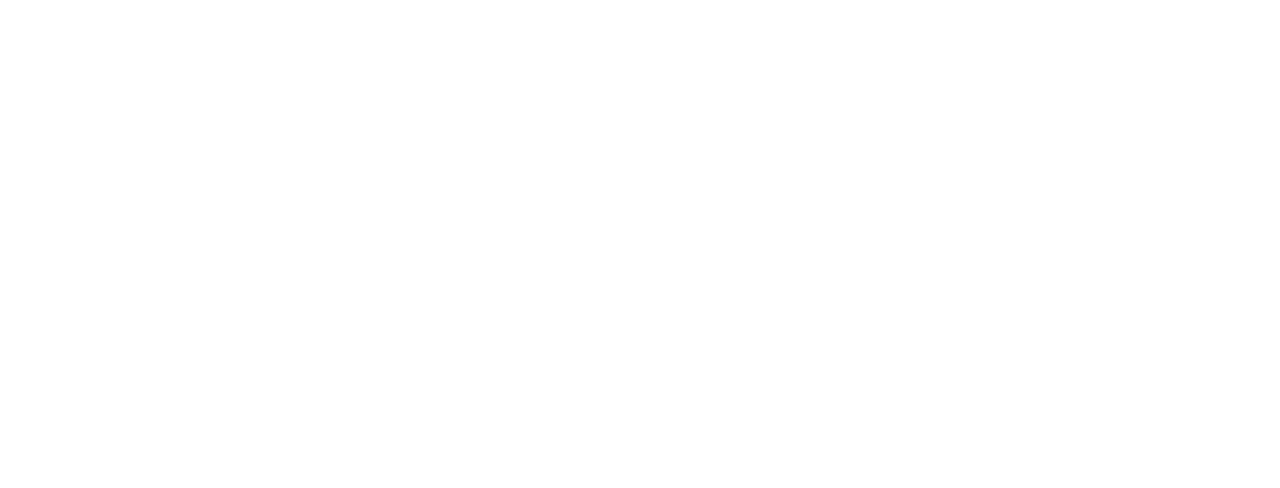
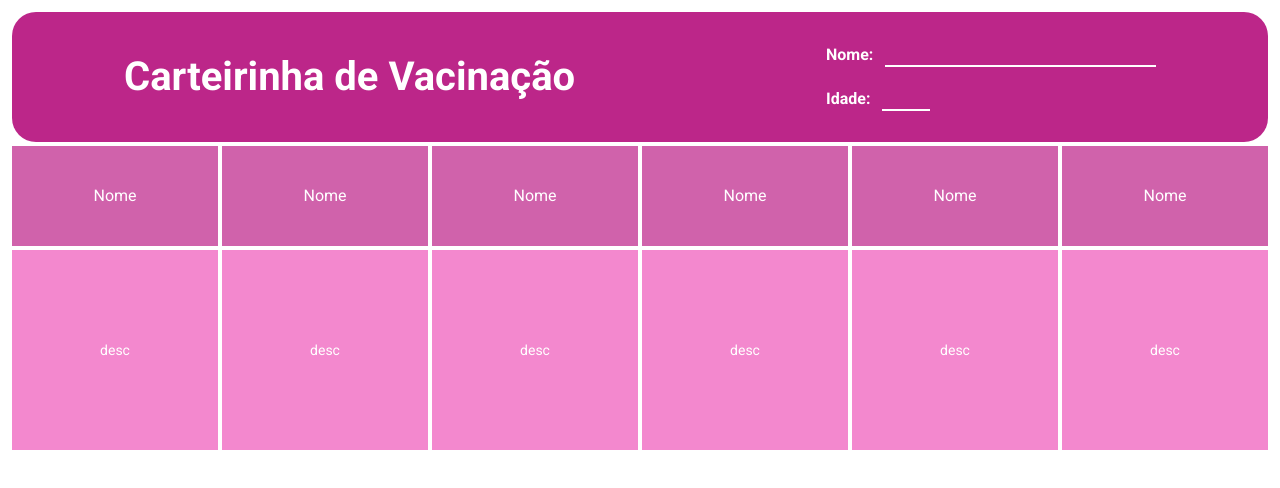
Before and after one commit to victormrtns/frontend-site-UNL, a React (Vite) app: page /carteirinhavacina in a window 1280 px wide. Before the commit this address had no page. Shown: the top 488 px of the page. Built offline with nearby package versions, Linux system fonts and the light colour scheme.

Commit message:
[feat] - Add new carteirinha component with Header, vacina title and vacina description design only

```diff
--- /dev/null
+++ b/src/pages/CarteirinhaVacinaPDF.jsx
@@ -0,0 +1,77 @@
+function CarteirinhaHeader() {
+    const name = localStorage.getItem('name')
+    const age = localStorage.getItem('age')
+
+    return (
+        <div className="bg-carteiraHeader w-full h-[130px] rounded-3xl flex items-center justify-between px-28">
+            <h1 className="text-white text-[40px] font-bold">Carteirinha de Vacinação</h1>
+
+            <div className="flex flex-col text-white font-bold w-[330px] gap-y-5">
+                <h3 className="flex gap-x-3 w-full">
+                    Nome:
+                    <span className="relative w-full h-5">
+                        {name}
+                        <div className="h-[2px] w-full bg-white absolute right-0 -bottom-1"></div>
+                    </span>
+                </h3>
+
+                <h3 className="flex gap-x-3 w-full justify-center">
+                    <h2>Idade:</h2>
+                    <span className="relative w-full h-5">
+                        {age}
+                        <div className="h-[2px] w-12 bg-white absolute left-0 -bottom-1"></div>
+                    </span>
+                </h3>
+            </div>
+        </div>
+    )
+}
+
+function VacinaTitle() {
+    return (
+        <div className="bg-carteiraVacinaName flex-1 h-[100px] text-white flex justify-center items-center">
+            Nome
+        </div>
+    )
+}
+
+function VacinaDescription() {
+    return (
+        <div className="bg-carteiraVacinaDesc flex-1 h-[200px] text-[14px] text-white flex justify-center items-center">
+            desc
+        </div>
+    )
+}
+
+function VacinaLotes() {
+    return (
+        <div className=""></div>
+    )
+}
+
+const CarteirinhaVacinaPDF = () => {
+    return (
+        <div className="w-screen h-screen overflow-y-hidden p-3 flex flex-col gap-1">
+            <CarteirinhaHeader />
+            <div className="flex w-full gap-1">
+                <VacinaTitle />
+                <VacinaTitle />
+                <VacinaTitle />
+                <VacinaTitle />
+                <VacinaTitle />
+                <VacinaTitle />
+            </div>
+
+            <div className="flex w-full gap-1">
+                <VacinaDescription />
+                <VacinaDescription />
+                <VacinaDescription />
+                <VacinaDescription />
+                <VacinaDescription />
+                <VacinaDescription />
+            </div>
+        </div>
+    );
+}
+
+export default CarteirinhaVacinaPDF;
--- a/src/routes.jsx
+++ b/src/routes.jsx
@@ -3,6 +3,7 @@
 import Home from "./pages/Home";
 import VisualizacaoCartaoDeVacina from "./pages/VisualizacaoCartaoDeVacina";
 import { ToastContainer } from "react-toastify";
+import CarteirinhaVacinaPDF from "./pages/CarteirinhaVacinaPDF";
 export default function AppRoutes(){
   return (
   <BrowserRouter>
@@ -11,6 +12,7 @@
       <Route path="/" Component={Home} />
       <Route path="/forms" Component={Forms} />
       <Route path="/cartaodevacina" Component={VisualizacaoCartaoDeVacina} />
+      <Route path="/carteirinhavacina" Component={CarteirinhaVacinaPDF} />
     </Routes>
   </BrowserRouter>
   )
--- a/tailwind.config.js
+++ b/tailwind.config.js
@@ -10,7 +10,10 @@
         mainPink: '#F086CC',
         white: 'white',
         black: 'black',
-        transparent: 'transparent'
+        transparent: 'transparent',
+        carteiraHeader: '#BC2689',
+        carteiraVacinaName: '#D062AB',
+        carteiraVacinaDesc: '#F388CE'
       }
     },
   },
```
